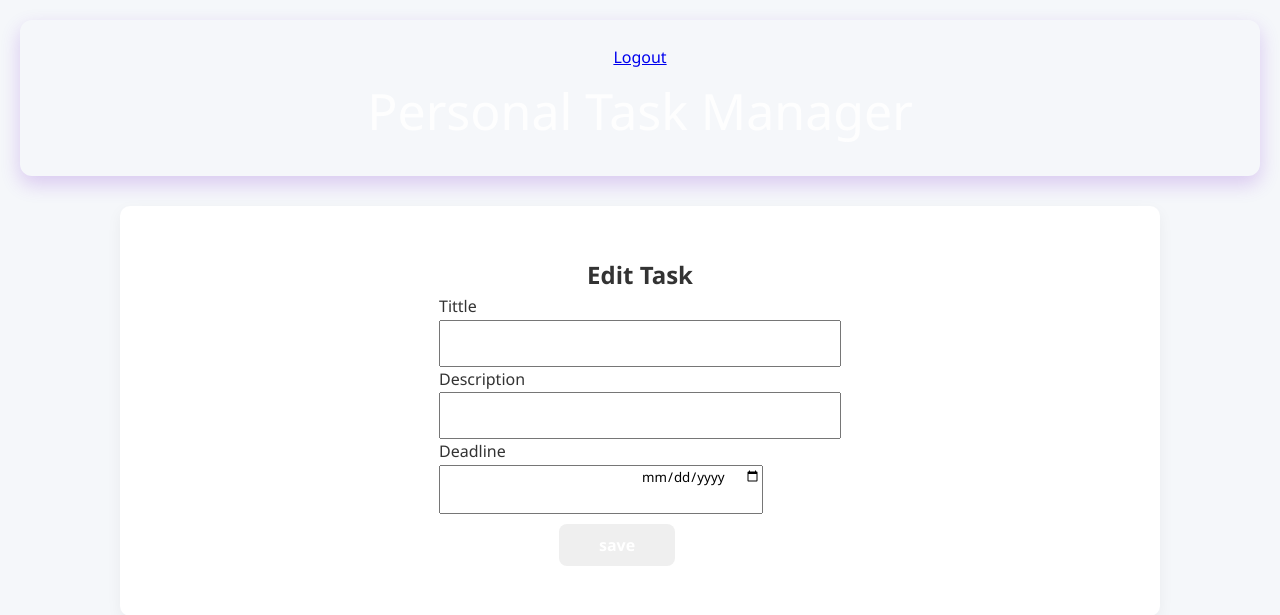
After one commit to YOSAM-EM/Application-Assignment, a Flask app: page /edittask/1 in a window 1280 px wide. The commit adds this page. Shown: the top 615 px of the page. Run offline with Flask 3, Linux system fonts and the light colour scheme; the visitor is signed in with stand-in values (Sample User, id 1); data that the repository does not hold is empty.

Commit message:
I have added the edit.html file for editting the task , i have added an edit button to the dashboard.html file and added a file called header.html for the uniform header across

```diff
--- a/static/css/style.css
+++ b/static/css/style.css
@@ -21,33 +21,7 @@ color: #333;
 margin: 0 auto;
         padding: 0 15px;
         }
-/* Header */
-.header {
- text-align: center;
-    margin-bottom: 30px;
-    padding: 25px 0;
-    background: linear-gradient(135deg,#2575fc 100%);
-      border-radius: 12px;
-        color: white;
-        box-shadow: 0 8px 20px rgba(106, 17, 203, 0.2);
-        }
 
-.header h1 {
-font-size: 2.5rem;
-margin-bottom: 10px;
-    display: flex;
-align-items: center;
- justify-content: center;
-     gap: 15px;
-        }
-.header h1 i {
-            font-size: 2.8rem;
-        }
- .subtitle {
-            font-size: 1.1rem;
-            opacity: 0.9;
-            font-weight: 300;
-        }
 /* Main Content Layout */
 .dashboard {
 
@@ -89,7 +63,7 @@ border-bottom: 2px solid #f0f2f5;
 
 .action-buttons {
   display: flex;
-  gap: 8px; /* space between buttons */
+  gap: 8px;
 }
 
 /* Form Styles */
@@ -343,3 +317,42 @@ animation: fadeIn 0.4s ease-out;
 .task-item.upcoming {
     background: #fff3e0;
 }
+.edittask{
+    border-radius: 10px;
+    margin: 100px;
+    padding-left: 100px;
+        padding-bottom: 50px;
+    padding-right: 100px;
+        padding-top: 50px;
+margin-top: 0;
+    justify-items: center;
+
+    background-color: white;
+
+box-shadow: 0 5px 15px rgba(0, 0, 0, 0.05);
+transition: transform 0.3s ease, box-shadow 0.3s ease;
+}
+.editform input{
+    display: block;
+    padding-left: 200px;
+    padding-bottom: 25px;
+
+}
+.editform input .daty{ padding-left: 100px important!;}
+.editbutton button{
+display: inline-block;
+padding: 10px 40px;
+ background:  linear-gradient(to right,  #25cafc);
+color: white;
+border: none;
+ border-radius: 8px;
+font-size: 1rem;
+font-weight: 600;
+cursor: pointer;
+transition: all 0.3s ease;
+text-decoration: none;
+text-align: center;
+margin-top: 10px;
+margin-left: 120px;
+
+}
--- /dev/null
+++ b/templates/edit.html
@@ -0,0 +1,17 @@
+
+    <link rel="stylesheet" href="{{ url_for('static', filename='css/style.css') }}">
+{% include "header.html"%}
+<div class="edittask">
+         <h2>Edit Task</h2>
+
+   <form  method="POST" class="editform">
+    <label>Tittle</label>
+    <input type="text" name="title" value="{{tasks.title}}">
+    <label>Description</label>
+    <input type="text" name="description" value="{{tasks.description}}">
+    <label>Deadline</label>
+    <input class="daty" type="date" name="deadline" value="{{tasks.deadline}}">
+    <div class="editbutton"> <button type="submit" >save</button>
+</div>
+   </form>
+</div>
--- /dev/null
+++ b/templates/header.html
@@ -0,0 +1,33 @@
+<style>
+    /* Header */
+.header {
+ text-align: center;
+    margin-bottom: 30px;
+    padding: 25px 0;
+    background: linear-gradient(135deg,#2575fc 100%);
+      border-radius: 12px;
+        color: white;
+        box-shadow: 0 8px 20px rgba(106, 17, 203, 0.2);
+        }
+
+.header h1 {
+font-size: 2.5rem;
+margin-bottom: 10px;
+    display: flex;
+align-items: center;
+ justify-content: center;
+     gap: 15px;
+        }
+.header h1 i {
+            font-size: 2.8rem;
+        }
+ .subtitle {
+            font-size: 1.1rem;
+            opacity: 0.9;
+            font-weight: 300;
+        }
+</style>
+<header class="header">
+<div class="header-top"><a href="/logout" class="logout-link"> Logout</a></div>
+ <p class="subtitle" style="font-size: 50px;">Personal Task Manager</p>
+ </header>
```
Also changed, not shown: templates/dashboard.html (+2 -6 lines).
